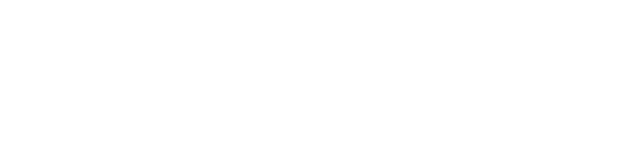
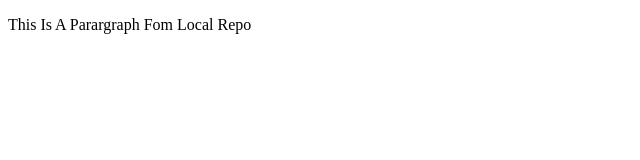
Before and after one commit to nassimboualbani/amigos-git-course, a plain HTML site: page index.html in a window 1280 px wide. Shown: the whole page, without its empty margins (0-640 px from the left). Drawn offline with Linux system fonts and the light colour scheme.

Commit message:
conflic test add paragraph from local rtepo

```diff
--- a/index.html
+++ b/index.html
@@ -6,6 +6,6 @@
     <title>Document</title>
 </head>
 <body>
-
+    <p> This Is A Parargraph Fom Local Repo</p>
 </body>
 </html>
```
